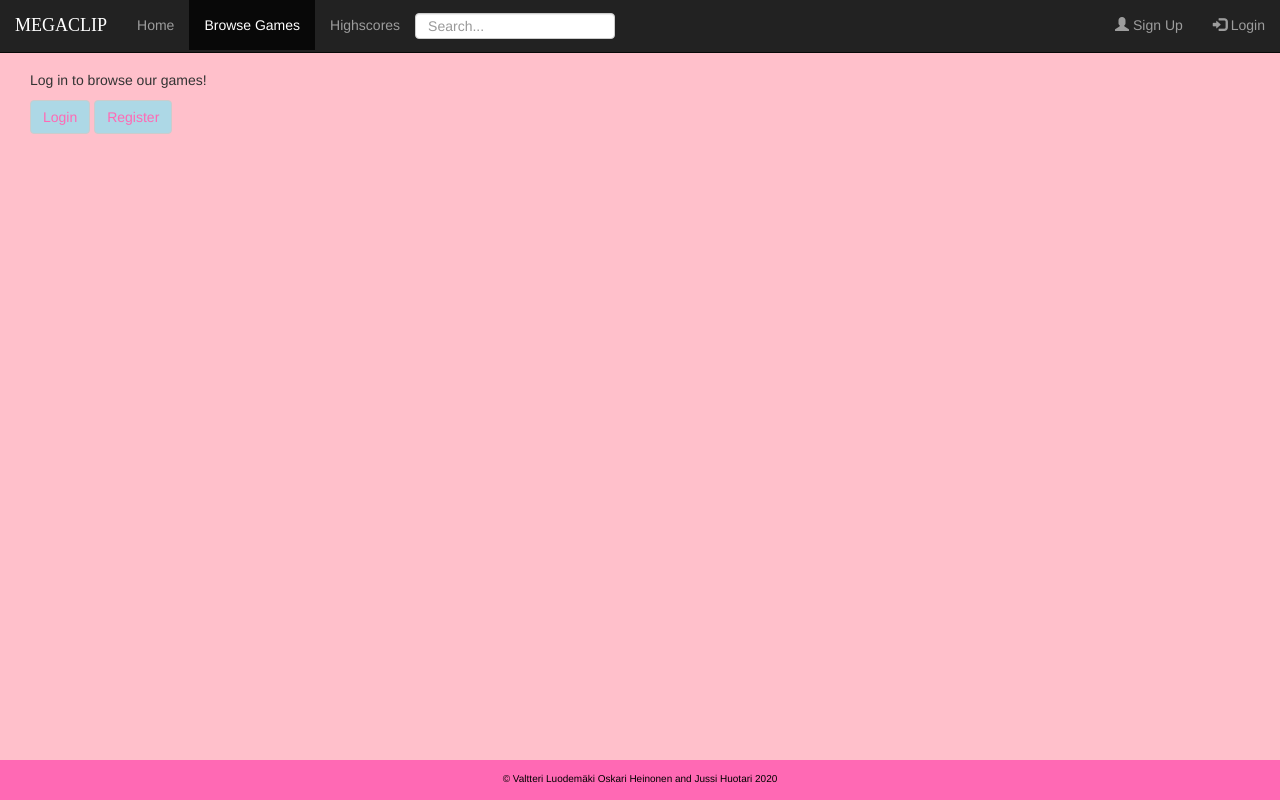
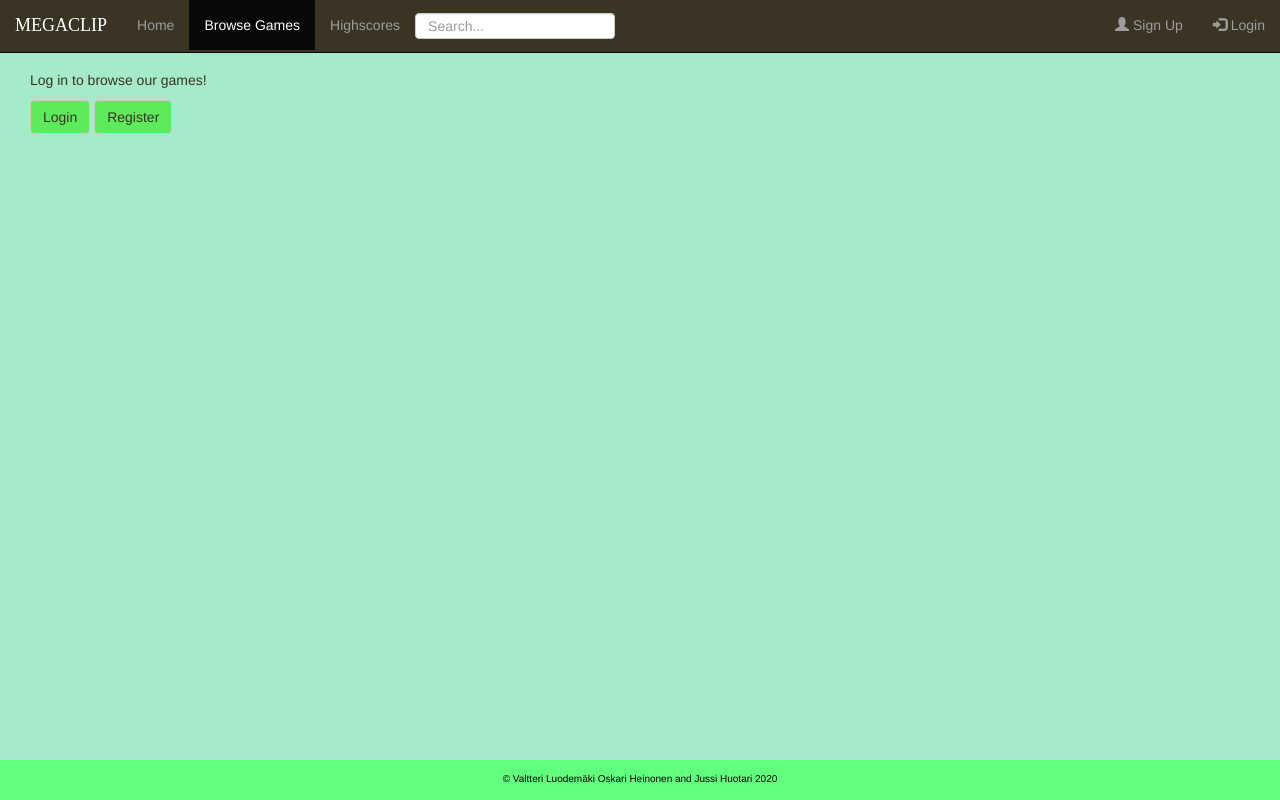
Before and after one commit to oheinonen/wsd2019_project, a Django app: page /browsegames/ in a window 1280 px wide. Run offline with Django 3.2, Linux system fonts and the light colour scheme; some libraries are stand-ins or nearby versions.

Commit message:
updated color scheme

```diff
--- a/gamestore/static/gamestore/style.css
+++ b/gamestore/static/gamestore/style.css
@@ -1,13 +1,15 @@
 body {
-    background: pink ;
+    background: #A6EBC9 ;
     display: flex;
     flex-direction: column;
     position: relative;
     min-height: 100vh;
+    color: #393424 ;
 }
 
 .navbar {
     border-radius: 0;
+    background: #393424;
 }
 /* the logo*/
 .navbar-brand {
@@ -49,7 +51,7 @@ body {
   bottom: 0;
   height: 40px;
   width: 100%;
-  background-color: hotpink;
+  background-color: #61FF7E;
   color: black;
   text-align: center;
   margin-top: auto;
@@ -63,8 +65,8 @@ body {
 }
 
 .btn {  /* button stling */
-  color: hotpink;
-  background: lightblue;
+  color: #393424;
+  background: #5EEB5B;
 }
 
 .cont-2 {
```
